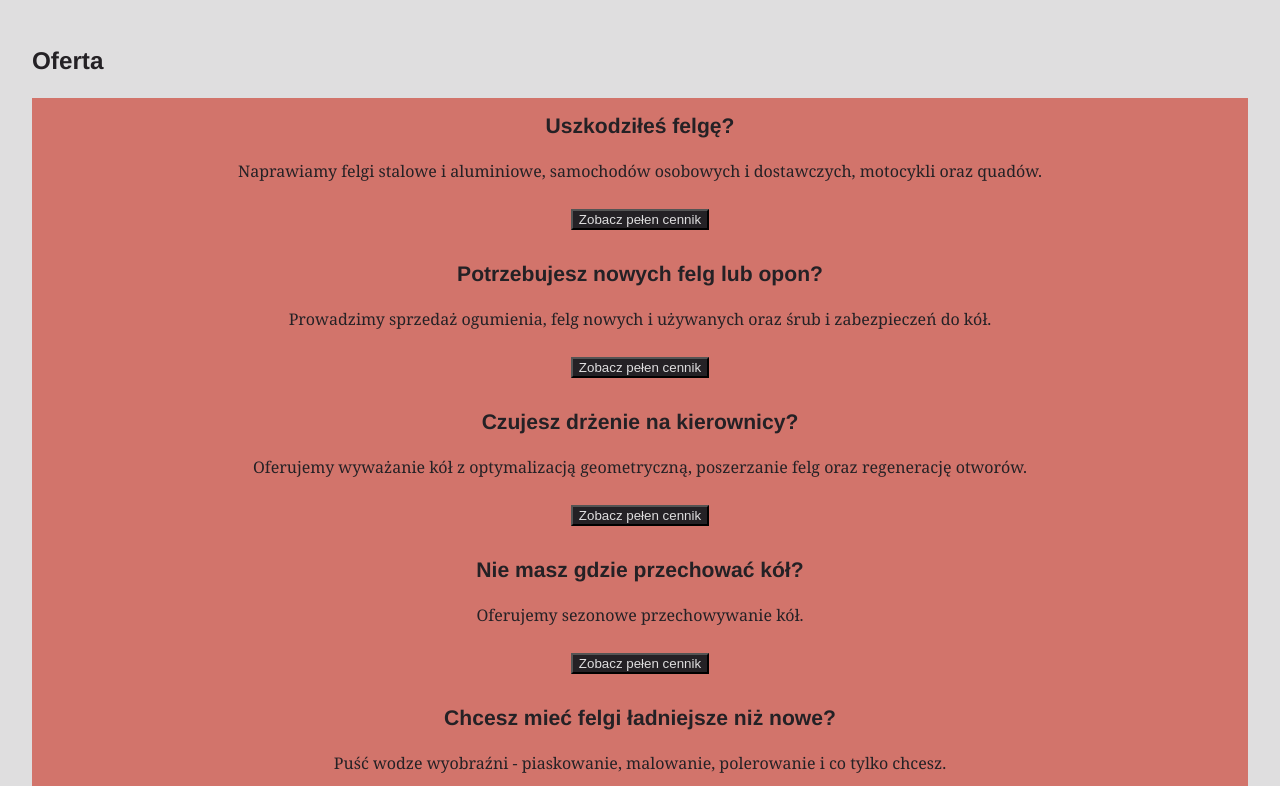
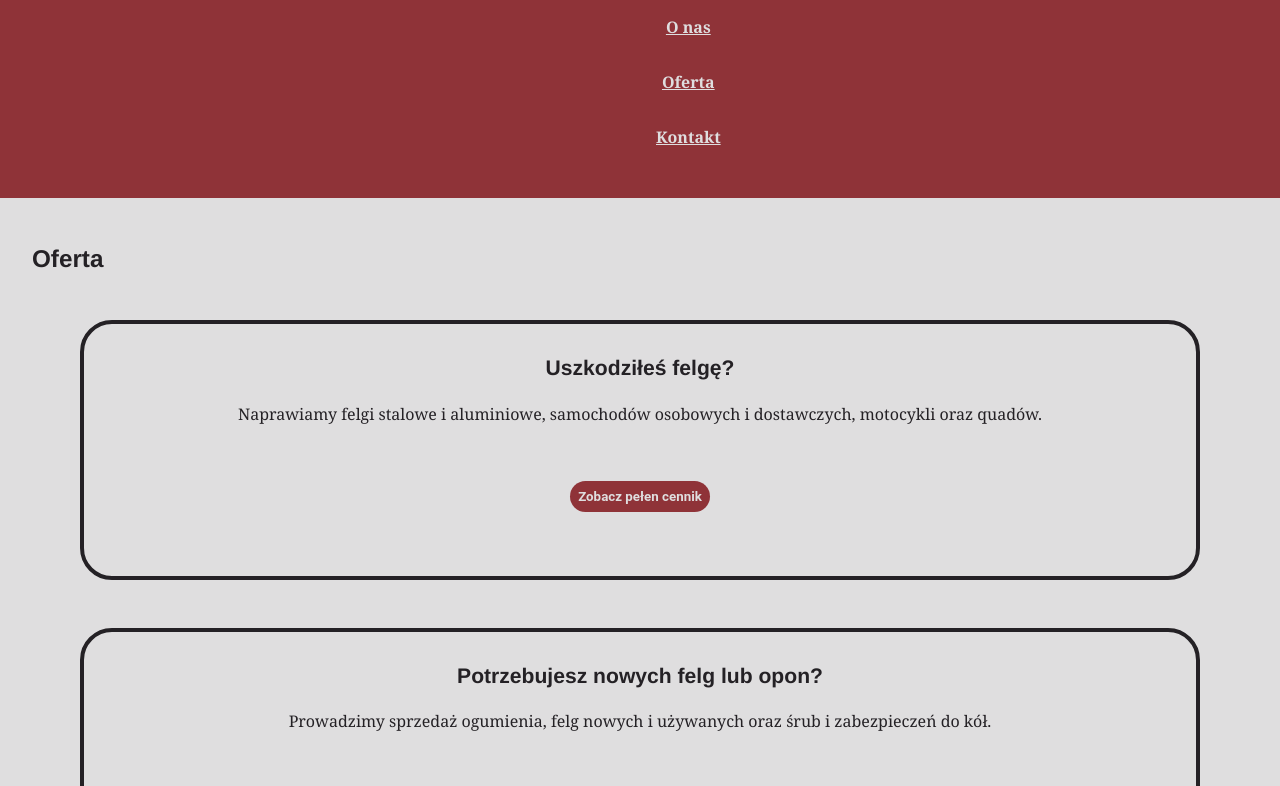
Before and after one commit to miszad89/tujko, a Gatsby site: page /offer in a window 1280 px wide. Shown: the part 80-866 px from the top of the page. Built offline with nearby package versions, Linux system fonts and the light colour scheme; Gatsby itself is replaced by a stand-in of ours.

Commit message:
Change color themes, setup layout (colors, margins, padding), style offer page (section component) and custom link button to pricelist page.

```diff
--- a/src/components/footer.js
+++ b/src/components/footer.js
@@ -10,6 +10,7 @@ const StyledWrapper = styled.div`
 `
 const StyledHeader = styled.h2`
   margin: 1rem;
+  color: ${({ theme }) => theme.colors.light};
 `
 const Footer = () => (
   <StyledWrapper>
--- a/src/components/hamburger.js
+++ b/src/components/hamburger.js
@@ -2,7 +2,7 @@ import React from "react"
 import styled, { css } from "styled-components"
 
 const lineThickness = `0.15rem`
-const lineColor = ({ theme }) => theme.colors.dark
+const lineColor = ({ theme }) => theme.colors.light
 const lineStyle = css`
   position: absolute;
   width: 100%;
--- a/src/components/menu.js
+++ b/src/components/menu.js
@@ -6,10 +6,10 @@ const StyledList = styled.ul`
   font-weight: 700;
   list-style: none;
   margin: 1rem 0;
-  display: none;
+  /* display: none; */
 `
 const styledLinkStyle = css`
-  color: ${({ theme }) => theme.colors.dark};
+  color: ${({ theme }) => theme.colors.light};
   text-align: center;
   text-shadow: none;
   background-image: none;
@@ -17,7 +17,8 @@ const styledLinkStyle = css`
   width: 100%;
   padding: 1rem;
   &:hover {
-    background-color: ${({ theme }) => theme.colors.grey};
+    background-color: ${({ theme }) => theme.colors.secondary};
+    border-radius: 3rem;
   }
 `
 const StyledLink = styled(props => <Link {...props} />)`
--- a/src/components/section.js
+++ b/src/components/section.js
@@ -1,20 +1,38 @@
 import React from "react"
 import styled from "styled-components"
+import { Link } from "gatsby"
 
 const StyledWrapper = styled.div`
-  background: ${({ theme }) => theme.colors.primary};
+  border: 0.25rem solid ${({ theme }) => theme.colors.dark};
+  border-radius: 2rem;
   text-align: center;
-  padding: 1rem;
+  padding: 2rem;
+  margin: 3rem;
 `
 const StyledButton = styled.button`
-  background: ${({theme}) => theme.colors.dark};
-  color:  ${({theme}) => theme.colors.light};
+  background: ${({ theme }) => theme.colors.primary};
+  color: ${({ theme }) => theme.colors.light};
+  font-family: "Roboto", sans-serif;
+  font-weight: 700;
+  padding: 0.5rem;
+  margin: 2rem;
+  border-radius: 3rem;
+  border: none;
+  cursor: pointer;
+  &:hover {
+    background-color: ${({ theme }) => theme.colors.secondary};
+  }
 `
-const Section = (props) => (
+const StyledLink = styled(props => <Link {...props} />)`
+  background-image: none;
+`
+const Section = props => (
   <StyledWrapper>
     <h3>{props.title}</h3>
     <p>{props.text}</p>
-    <StyledButton>Zobacz pełen cennik</StyledButton>
+    <StyledLink to="/pricelist/" tabindex="-1">
+      <StyledButton>Zobacz pełen cennik</StyledButton>
+    </StyledLink>
   </StyledWrapper>
 )
 
--- a/src/pages/index.js
+++ b/src/pages/index.js
@@ -8,6 +8,7 @@ const StyledHeader = styled.h1`
   text-align: center;
   font-size: 1.5rem;
   line-height: 1.5;
+  margin: 3rem 2rem 0;
 `
 const HomePage = () => (
   <Layout>
--- a/src/utils/theme.js
+++ b/src/utils/theme.js
@@ -3,8 +3,8 @@ export const theme = {
         dark: "#242125",
         light: "#dfdedf",
         grey: "#7a8c94",
-        primary: "#d2746b",
-        secondary: "#8f3338",
+        primary: "#8f3338",
+        secondary: "#d2746b",
     },
     media: {
         tablet: "@media (min-width: 728px)",
```
